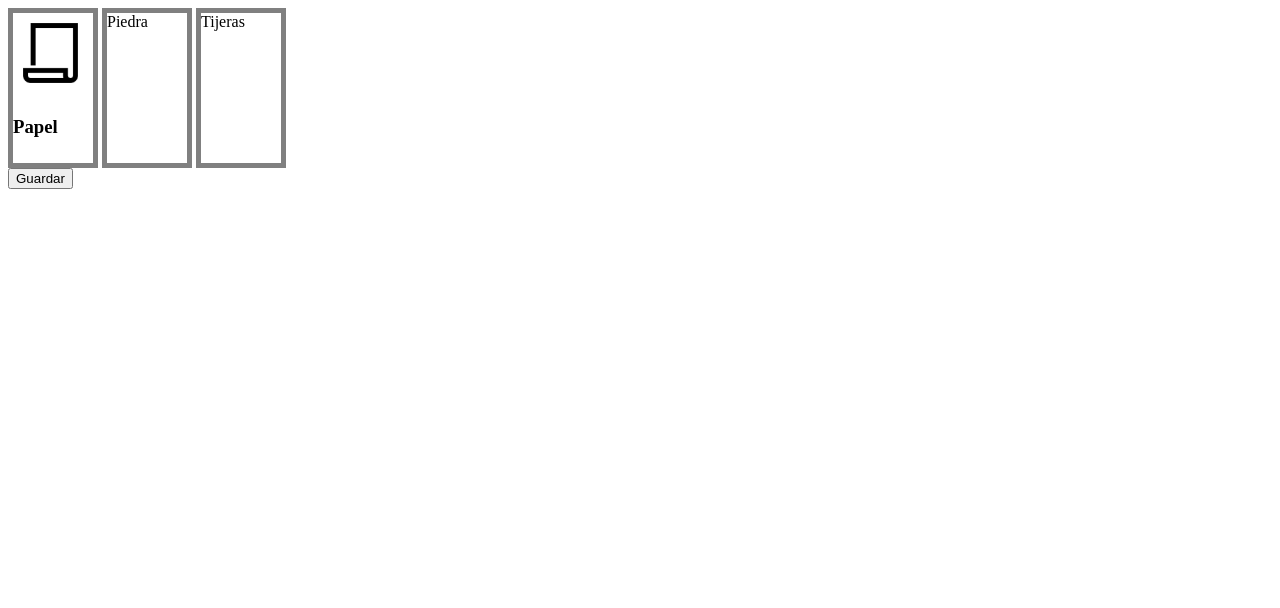
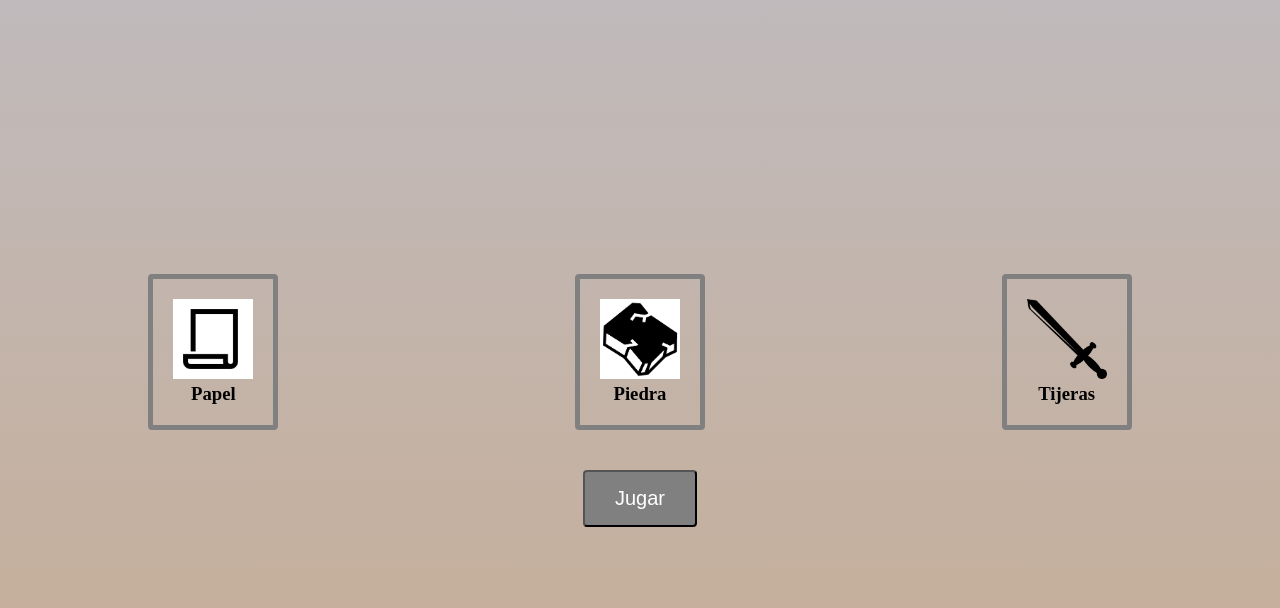
Before and after one commit to AnuarHarb/rock-papaer-scissors, a plain HTML site: page index.html in a window 1280 px wide. Drawn offline with Linux system fonts and the light colour scheme.

Commit message:
flex styles

```diff
--- a/index.html
+++ b/index.html
@@ -7,23 +7,29 @@
 </head>
 <body>
 
+  <section class="select-section">
     <form id="game-form">
-    <label class="pick" for="paper-input">
+      <label class="pick" for="paper-input" onclick="iniciarJuego('papel')">
         <img src="images/papel.png" alt="papel">
         <h3>Papel</h3>
       </label>
       <input id="paper-input" name="selection" type="radio" value="papel">
 
-    <label class="pick" for="rock-input">Piedra</label>
+      <label class="pick" for="rock-input">
+        <img src="images/piedra.png" alt="piedra">
+        <h3>Piedra</h3>
+      </label>
       <input id="rock-input" name="selection" type="radio" value="piedra">
 
-    <label class="pick" for="scissors-input">Tijeras</label>
+      <label class="pick" for="scissors-input">
+        <img src="images/espada.png" alt="espada">
+        <h3>Tijeras</h3>
+      </label>
       <input id="scissors-input" name="selection" type="radio" value="tijeras">
     </form>
 
-  <button onclick="iniciarJuego()" >Guardar</button>
-
-
+    <button class="play-button" onclick="iniciarJuego()">Jugar</button>
+  </section>
 
   <section class="result-section">
     <h2 class="winner"></h2>
--- a/scripts.js
+++ b/scripts.js
@@ -7,6 +7,8 @@ const gameForm = document.querySelector('#game-form');
 const winner = document.querySelector('.winner');
 const player1Pick = document.querySelector('.player1-pick');
 const player2Pick = document.querySelector('.player2-pick');
+// Sections
+const selectSection = document.querySelector('.select-section');
 const resultSection = document.querySelector('.result-section');
 
 function iniciarJuego() {
@@ -50,7 +52,7 @@ function versus(player1, player2) {
 }
 
 function printWinner(winnerInfo) {
-  // gameForm.style.display = 'none';
+  selectSection.style.display = 'none';
   resultSection.style.display = 'block';
   winner.innerText = 'ganó ' + winnerInfo.winner;
   player1Pick.innerText = 'player1: ' + winnerInfo.player1Pick;
--- a/styles.css
+++ b/styles.css
@@ -1,10 +1,22 @@
+:root {
+  --background-color: #C0BABC;
+  --background2-color: #C7AC92;
+}
+
+* {
+  margin: 0;
+  padding: 0;
+}
+
 .pick {
   border: 5px solid gray;
   cursor: pointer;
   display: inline-block;
-  height: 150px;
   width: 80px;
   vertical-align: top;
+  padding: 20px;
+  text-align: center;
+  border-radius: 4px;
 }
 
 .pick img {
@@ -12,7 +24,7 @@
 }
 
 .pick:hover {
-  border-color: lightgreen;
+  border-color: lightblue;
   transform: scale(1.1);
 }
 
@@ -22,6 +34,34 @@ input {
 
 .result-section {
   background-color: orange;
-  padding: 20px;
+  height: 100vh;
+  width: 100vw;
   display: none;
 }
+
+.play-button {
+  padding: 15px 30px;
+  font-size: 20px;
+  border-radius: 4px;
+  cursor: pointer;
+  background-color: gray;
+  color: white;
+}
+
+
+.select-section {
+  background-image: linear-gradient(var(--background-color), var(--background2-color));
+  height: 100vh;
+  width: 100vw;
+  display: flex;
+  justify-content: center;
+  align-items: center;
+  flex-direction: column;
+}
+
+form {
+  width: 100%;
+  display: flex;
+  justify-content: space-around;
+  margin-bottom: 40px;
+}
```
Also changed, not shown: images/espada.png (added), images/piedra.png (added). Lines whose indentation alone changed are shown as unchanged.
